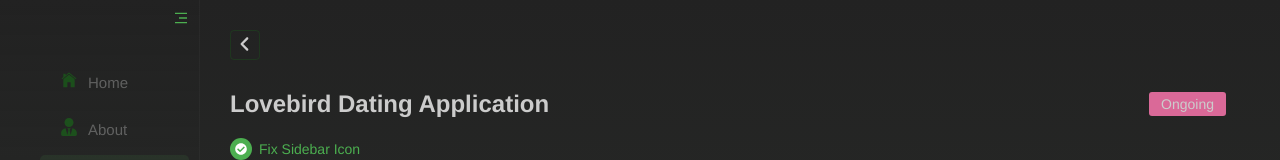
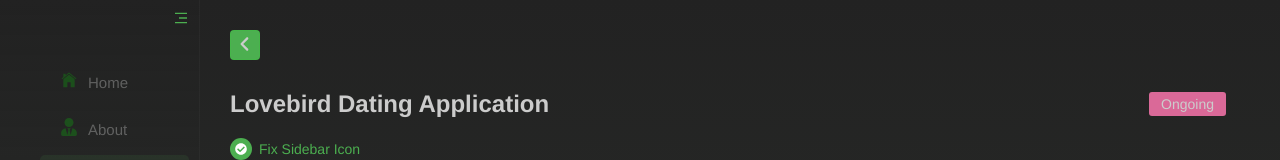
Before and after one commit to abolajii/portfolio-ts, a React (Vite) app: page /project/1 in a window 1280 px wide. Shown: the top 160 px of the page. Built offline with nearby package versions, Linux system fonts and the light colour scheme.

Commit message:
back to normalv1

```diff
--- a/src/pages/Single.tsx
+++ b/src/pages/Single.tsx
@@ -214,10 +214,13 @@ const Goback = styled.button`
   width: 30px;
   border: 1px solid rgba(0, 255, 0, 0.09);
   background-color: transparent;
+  background: rgb(76, 175, 80);
+
   margin-bottom: 30px;
   border-radius: 4px;
+
   &:hover {
-    background: rgb(76, 175, 80);
+    background-color: #45a049; /* Darker green on hover */
   }
 `;
 
```
